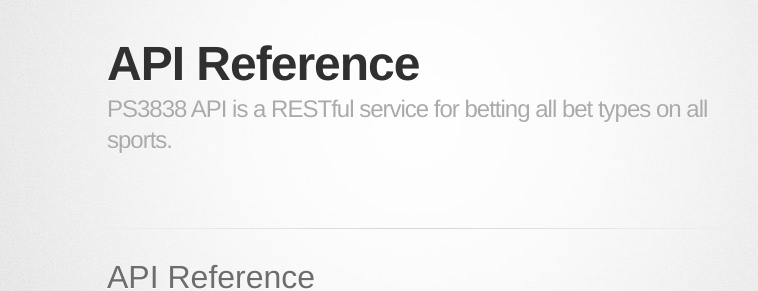
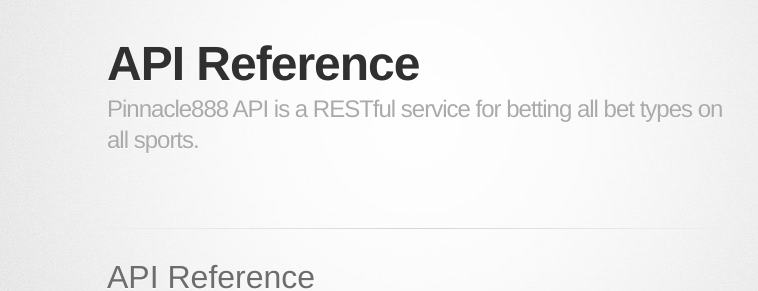
Before and after one commit to Pinny888/pinny888.github.io, a Jekyll site: the page built from index.md, in a window 1280 px wide. Shown: the top 291 px of the page, without its empty margins (223-981 px from the left). Built offline with Jekyll 4.4.1, drawn with Linux system fonts in a browser that asks for light colours; some web fonts are replaced; our own code applies the rules of GitHub Pages for plain Markdown files.

Commit message:
Update _config.yml

```diff
--- a/_config.yml
+++ b/_config.yml
@@ -1,6 +1,6 @@
 
-title: PS3838 API
-description: PS3838 API is a RESTful service for betting all bet types on all sports.
+title: Pinnacle888 API
+description: Pinnacle888 API is a RESTful service for betting all bet types on all sports.
 show_downloads: false
 google_analytics:
 theme: jekyll-theme-tactile
```
